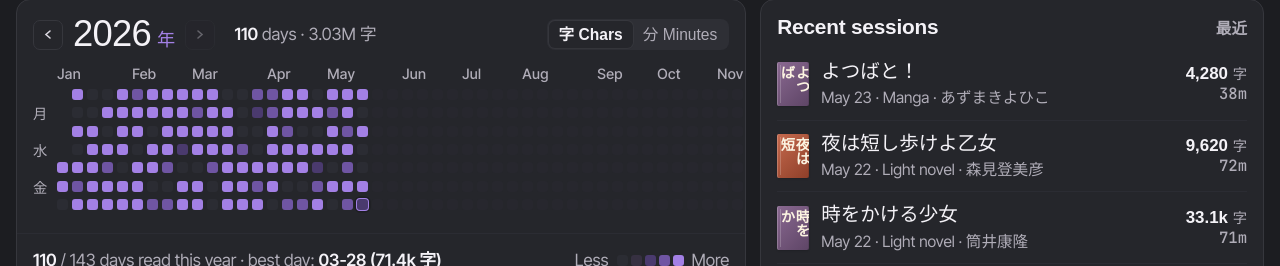
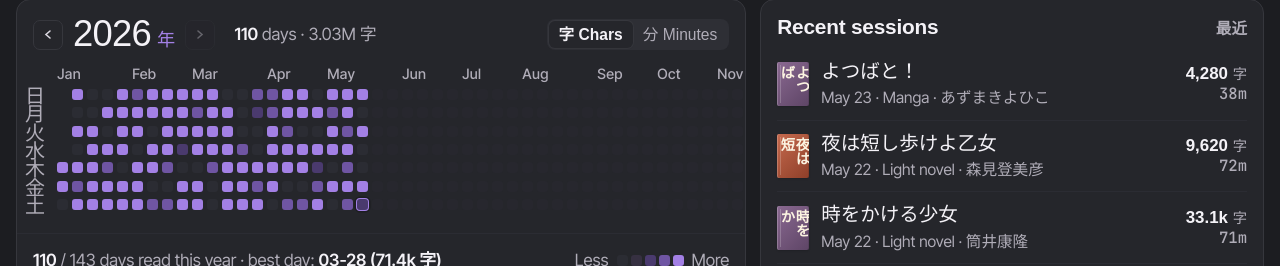
Before and after one commit to IchanP/baka-yome, a Next.js app: page / in a window 1280 px wide. Shown: the part 256-522 px from the top of the page. Built offline with nearby package versions, Linux system fonts and the light colour scheme; a web font is replaced by a local one.

Commit message:
:lipstick: bump the size of the day kanji for the heatmap

```diff
--- a/app/components/YearHeatmap.tsx
+++ b/app/components/YearHeatmap.tsx
@@ -267,10 +267,7 @@ export function YearHeatmap({
 
           {DOW_JA.map((dow, dayIdx) => (
             <Fragment key={`r${dayIdx}`}>
-              <div
-                className={`sa-yh-dow ${[1, 3, 5].includes(dayIdx) ? "" : "hidden"}`}
-                lang="ja"
-              >
+              <div className="sa-yh-dow" lang="ja">
                 {dow}
               </div>
               {populatedWeeks.map((week, weekIndex) => {
--- a/app/globals.css
+++ b/app/globals.css
@@ -547,6 +547,8 @@ input[type="number"]::-webkit-inner-spin-button {
   display: flex;
   align-items: center;
   justify-content: flex-end;
+  transform: scale(1.4);
+  transform-origin: right center;
 }
 
 .sa-yh-dow.hidden {
```
